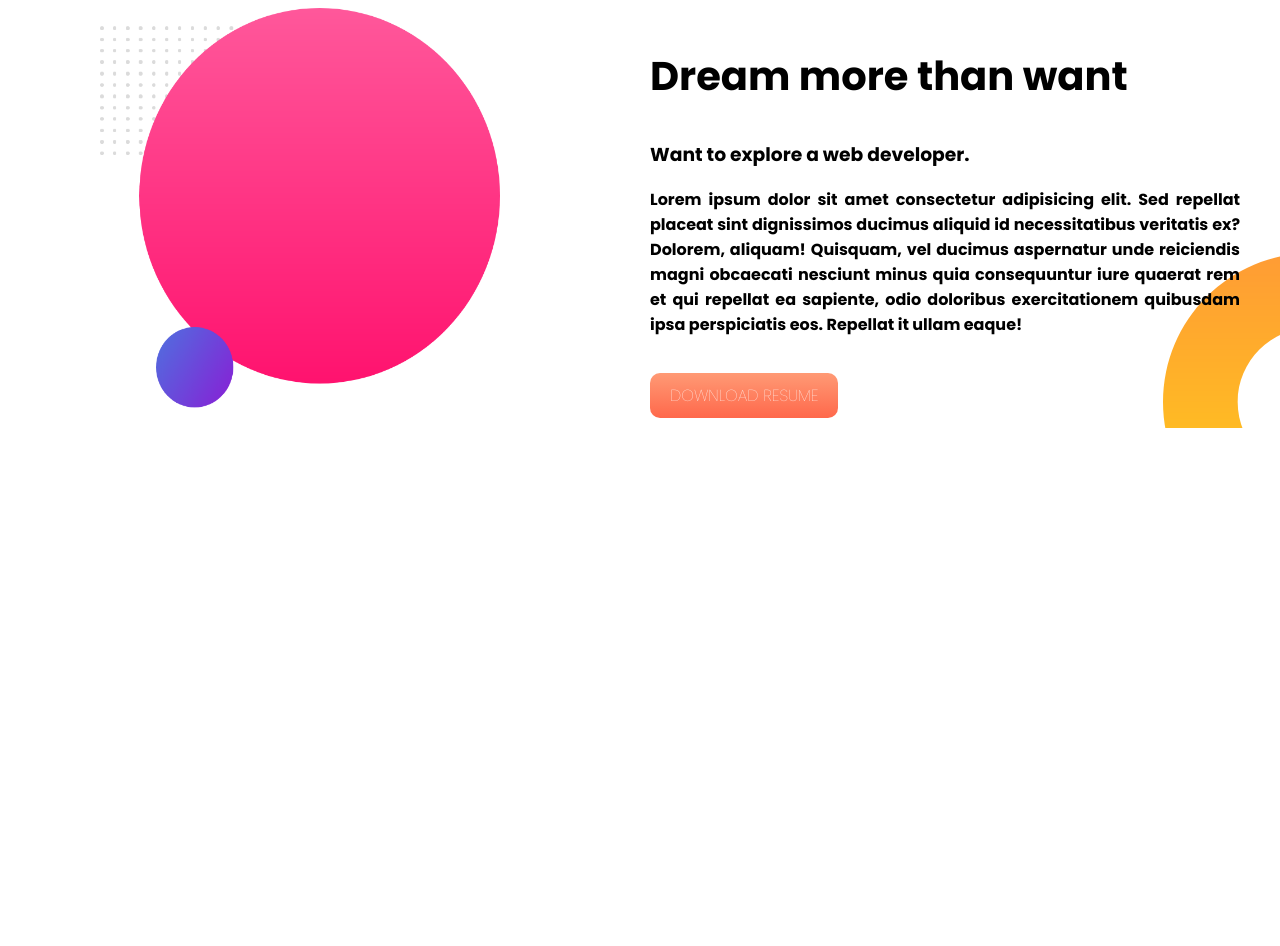
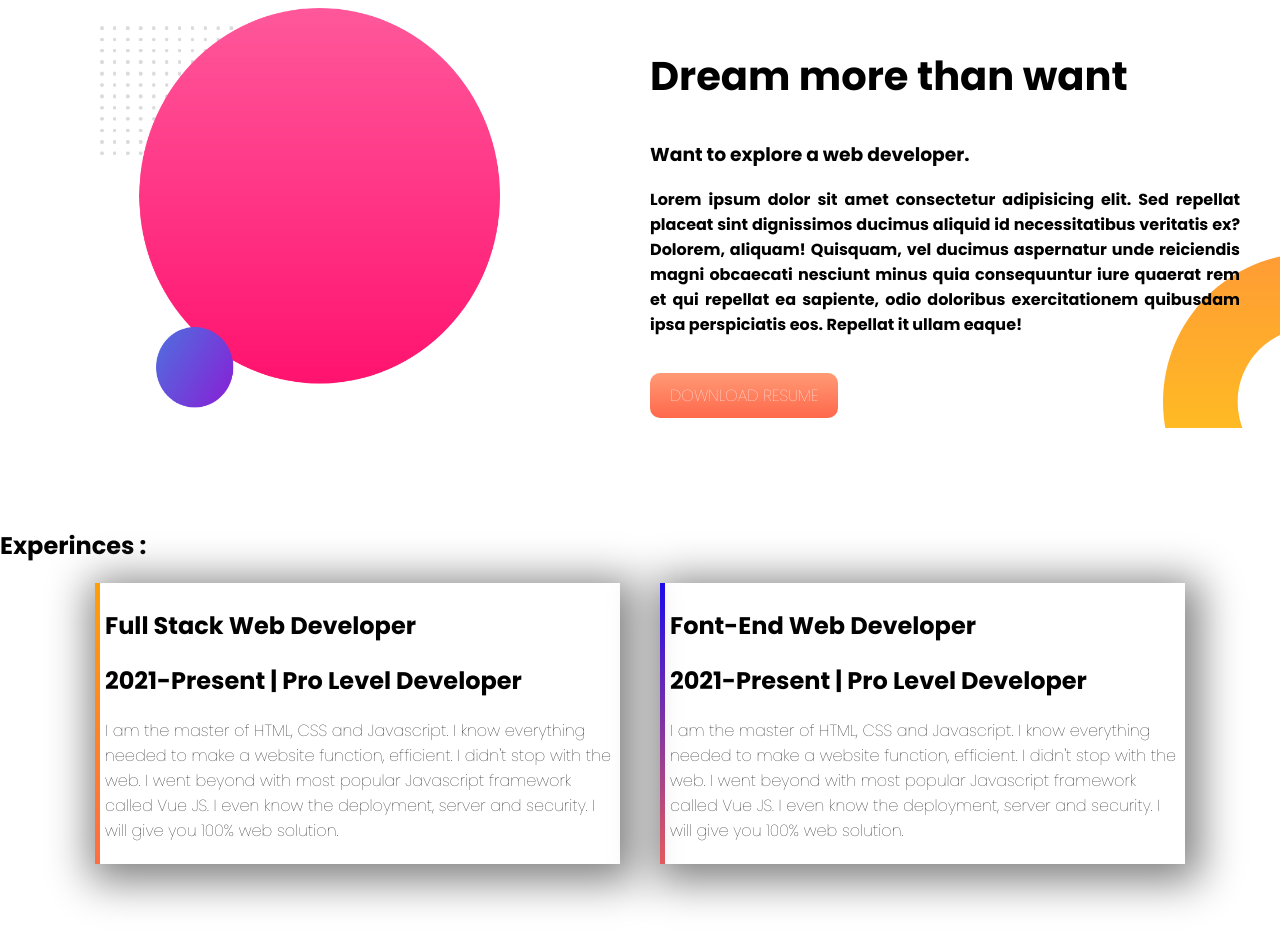
Before and after one commit to Shahjalal1984/developer-portfolio-1, a plain HTML site: page index.html in a window 1280 px wide. Shown: the part 690-1636 px from the top of the page. Before the commit the page ends 1218 px from the top, so only its background shows below. Drawn offline with Linux system fonts and the light colour scheme.

Commit message:
section three is completed

```diff
--- a/index.html
+++ b/index.html
@@ -52,5 +52,27 @@
 
         </div>
     </section>
+
+     <!-- section3 start here    -->
+
+     <section class="section-3">
+         <h1>Experinces :</h1>
+         <div class="flexible">
+             <div class="half-width">
+                 <div id="section-3-left">
+                    <h1>Full Stack Web Developer</h1>
+                    <h2>2021-Present | Pro Level Developer</h2>
+                    <p>I am the master of HTML, CSS and Javascript. I know everything needed to make a website function, efficient. I didn't stop with the web. I went beyond with most popular Javascript framework called Vue JS. I even know the deployment, server and security. I will give you 100% web solution.</p>
+                 </div>
+             </div>
+             <div class="half-width">
+               <div id="section-3-right">
+                <h1>Font-End Web Developer</h1>
+                <h2>2021-Present | Pro Level Developer</h2>
+                <p>I am the master of HTML, CSS and Javascript. I know everything needed to make a website function, efficient. I didn't stop with the web. I went beyond with most popular Javascript framework called Vue JS. I even know the deployment, server and security. I will give you 100% web solution.</p>
+               </div>
+             </div>
+         </div>
+     </section>
 </body>
 </html>
--- a/style.css
+++ b/style.css
@@ -50,3 +50,27 @@ body{
     margin-right:30px;
     padding: 10px;
 }
+
+/* start styling section-3 */
+.section-3{
+
+}
+.section-3>h1 {
+    font-weight: 900;
+}
+#section-3-left{
+    margin-left: 95px;
+    margin-right: 20px;
+    padding: 5px;
+    border-left: 5px solid orange;
+    border-image: linear-gradient(orange, #FF6549) 30;
+    box-shadow: 5px 7px 40px 10px gray;
+}
+#section-3-right{
+    margin-left: 20px;
+    margin-right: 95px;
+    padding: 5px;
+    border-left: 5px solid orange;
+    border-image: linear-gradient(blue, #FF6549) 30;
+    box-shadow: 5px 7px 40px 10px gray;
+}
```
